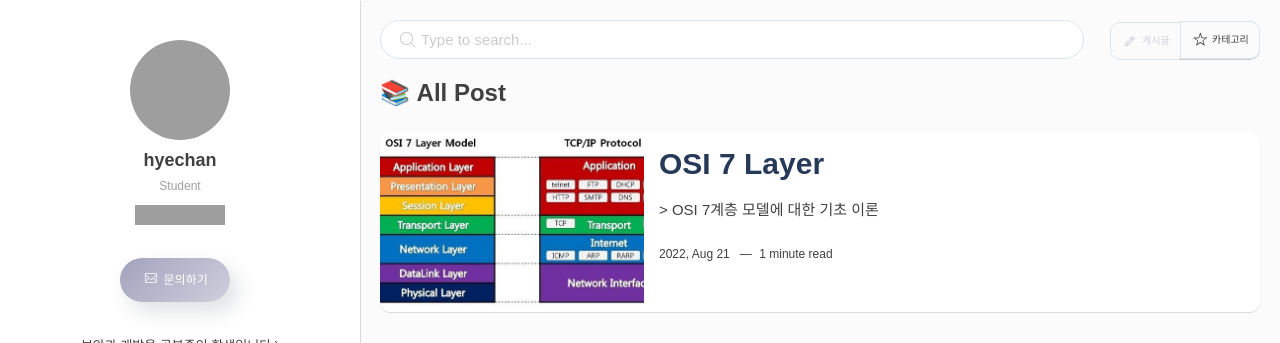
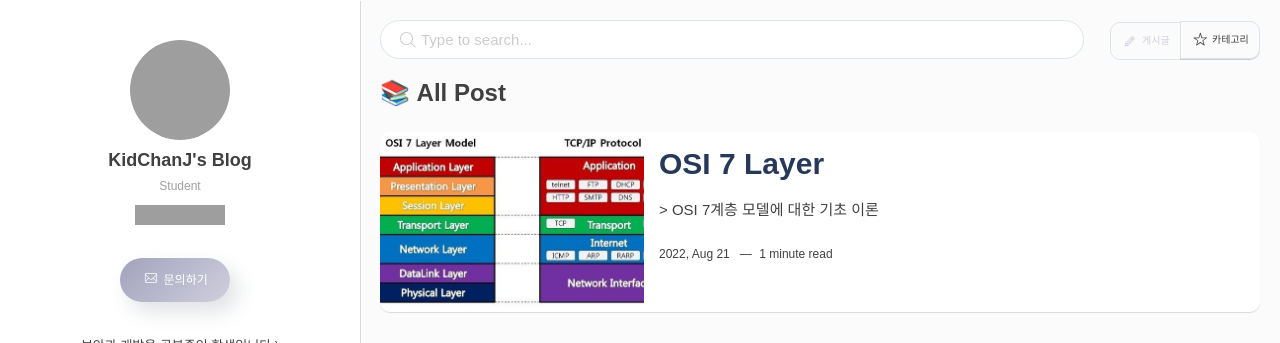
Before and after one commit to kidchanj/kidchanj.github.io, a Jekyll site: the page built from index.html, in a window 1280 px wide. Shown: the top 343 px of the page. Built offline with Jekyll 4.4.1, drawn with Linux system fonts in a browser that asks for light colours; some web fonts are replaced; the list of posts is cut into pages by our own code; grey boxes are pictures that could not be loaded.

Commit message:
what's the matter?

```diff
--- a/_layouts/category-page.html
+++ b/_layouts/category-page.html
@@ -2,7 +2,7 @@
 layout: home
 ---
 {% include header.html %}
-<h3>📚 <b>About {{ page.title }}</b></h3>
+<h3> 📚 <b>About {{ page.title }}</b></h3>
 <div class="c-posts o-opacity">
   {% for post in site.categories[page.title] %}
   <article class="c-post">
--- a/_layouts/home.html
+++ b/_layouts/home.html
@@ -9,7 +9,7 @@ layout: default
       </a>
     </div>
     <div class="c-author__info">
-      <div class="c-author__name">{{site.author-name}}</div>
+      <div class="c-author__name">KidChanJ's Blog</div>
       <span class="c-author__job">{{site.author-job}}</span>
     </div>
     <div>
```
